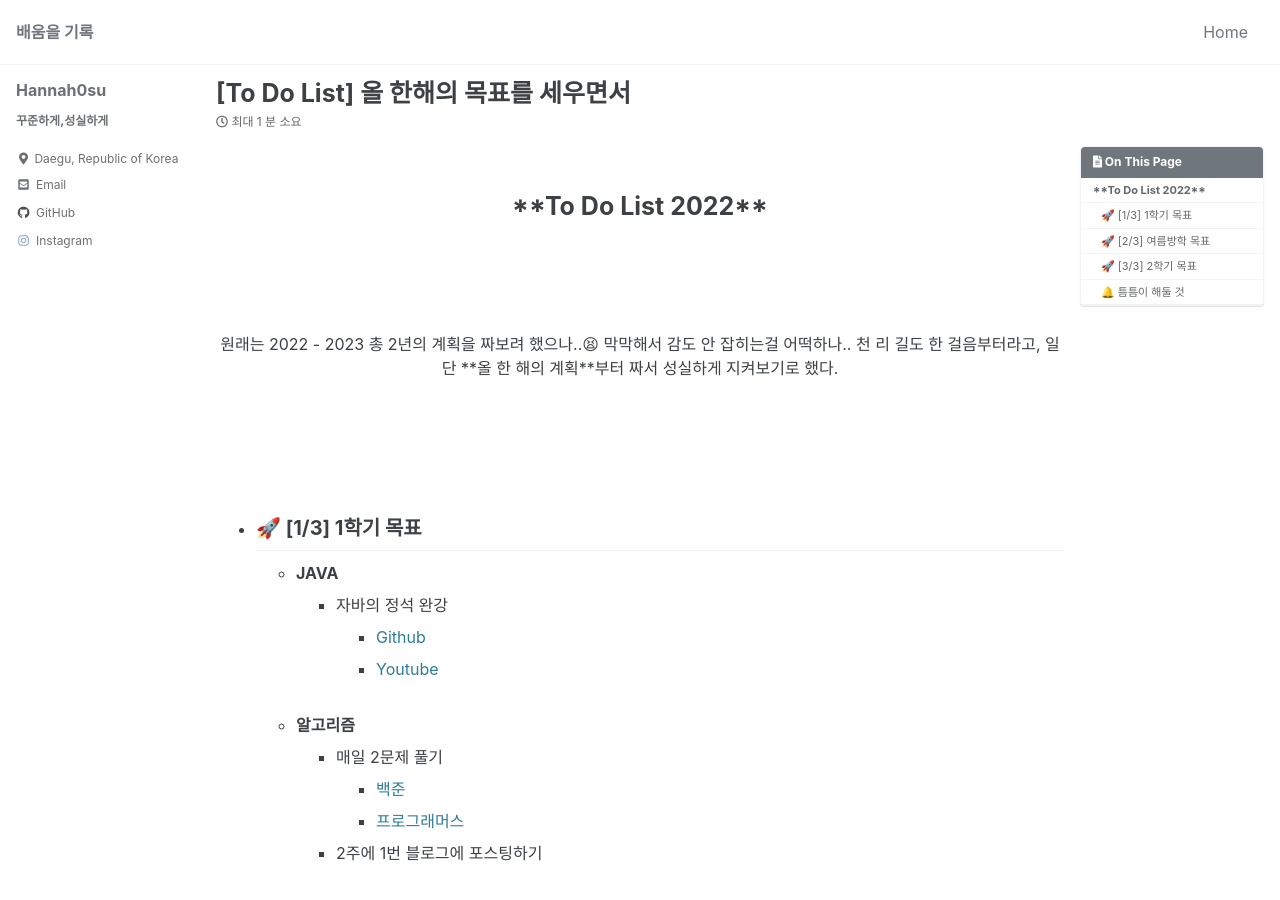
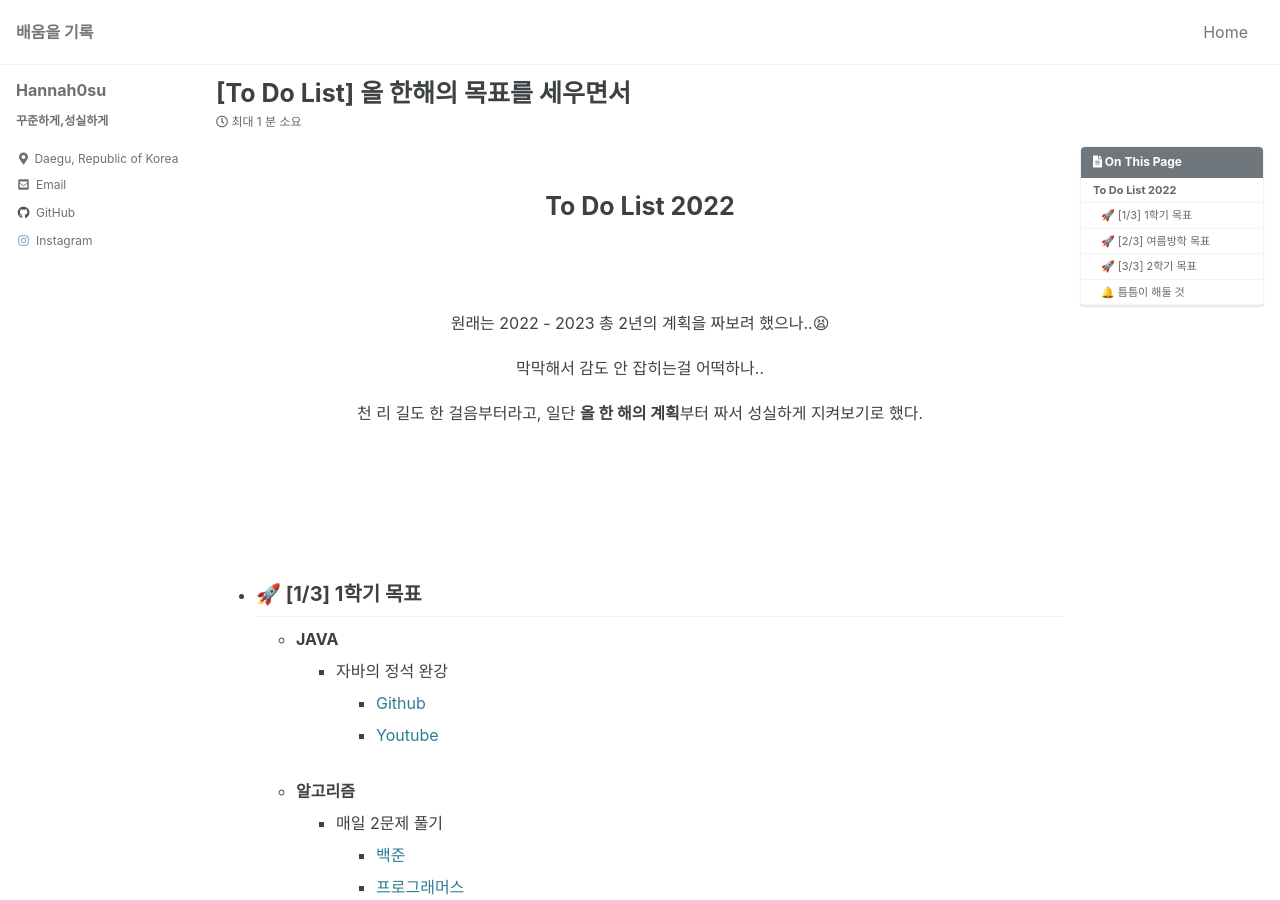
Before and after one commit to Hannah0su/Hannah0su.github.io, a Jekyll site: the page built from _posts/Bio/2022-03-26-Todo.md, in a window 1280 px wide and 900 px high. Built offline with Jekyll 4.4.1, drawn with Linux system fonts in a browser that asks for light colours; cached includes are drawn as plain includes.

```diff
--- a/_includes/head/custom.html
+++ b/_includes/head/custom.html
@@ -1,11 +1,11 @@
 <!-- start custom head snippets -->
 
 <!-- insert favicons. use https://realfavicongenerator.net/ -->
-<link rel="apple-touch-icon" sizes="180x180" href="/apple-touch-icon.png">
-<link rel="icon" type="image/png" sizes="32x32" href="/favicon-32x32.png">
-<link rel="icon" type="image/png" sizes="16x16" href="/favicon-16x16.png">
-<link rel="manifest" href="/site.webmanifest">
-<link rel="mask-icon" href="/safari-pinned-tab.svg" color="#5bbad5">
+<link rel="apple-touch-icon" sizes="180x180" href="/assets/logo.ico/apple-touch-icon.png">
+<link rel="icon" type="image/png" sizes="32x32" href="/assets/logo.ico/favicon-32x32.png">
+<link rel="icon" type="image/png" sizes="16x16" href="/assets/logo.ico/favicon-16x16.png">
+<link rel="manifest" href="/assets/logo.ico/site.webmanifest">
+<link rel="mask-icon" href="/assets/logo.ico/safari-pinned-tab.svg" color="#5bbad5">
 <meta name="msapplication-TileColor" content="#da532c">
 <meta name="theme-color" content="#ffffff">
 
--- a/_posts/Bio/2021-01-31-GithubBlog.md
+++ b/_posts/Bio/2022-03-26-Todo.md
@@ -14,13 +14,14 @@ last_modified_at: 2022-03-26
 ---
 <br>
 
-# <center>**To Do List 2022**</center>
+# **<center>To Do List 2022</center>**
   <br><br>
-  <center>원래는 2022 - 2023 총 2년의 계획을 짜보려 했으나..😫
-
+  원래는 2022 - 2023 총 2년의 계획을 짜보려 했으나..😫
+  {: .text-center}
   막막해서 감도 안 잡히는걸 어떡하나..
-
-  천 리 길도 한 걸음부터라고, 일단 **올 한 해의 계획**부터 짜서 성실하게 지켜보기로 했다.</center>
+  {: .text-center}
+  천 리 길도 한 걸음부터라고, 일단 **올 한 해의 계획**부터 짜서 성실하게 지켜보기로 했다.
+  {: .text-center}
 <br><br><br><br>
 
 - ## 🚀 **[1/3] 1학기 목표**
```
Also changed, not shown: assets/logo.ico/browserconfig.xml (added, +9 -0 lines), assets/logo.ico/android-chrome-192x192.png (added), assets/logo.ico/android-chrome-512x512.png (added), assets/logo.ico/apple-touch-icon.png (added), assets/logo.ico/favicon-16x16.png (added), assets/logo.ico/favicon-32x32.png (added), assets/logo.ico/favicon.ico (added), assets/logo.ico/mstile-150x150.png (added), assets/logo.ico/safari-pinned-tab.svg (added), assets/logo.ico/site.webmanifest (added).
